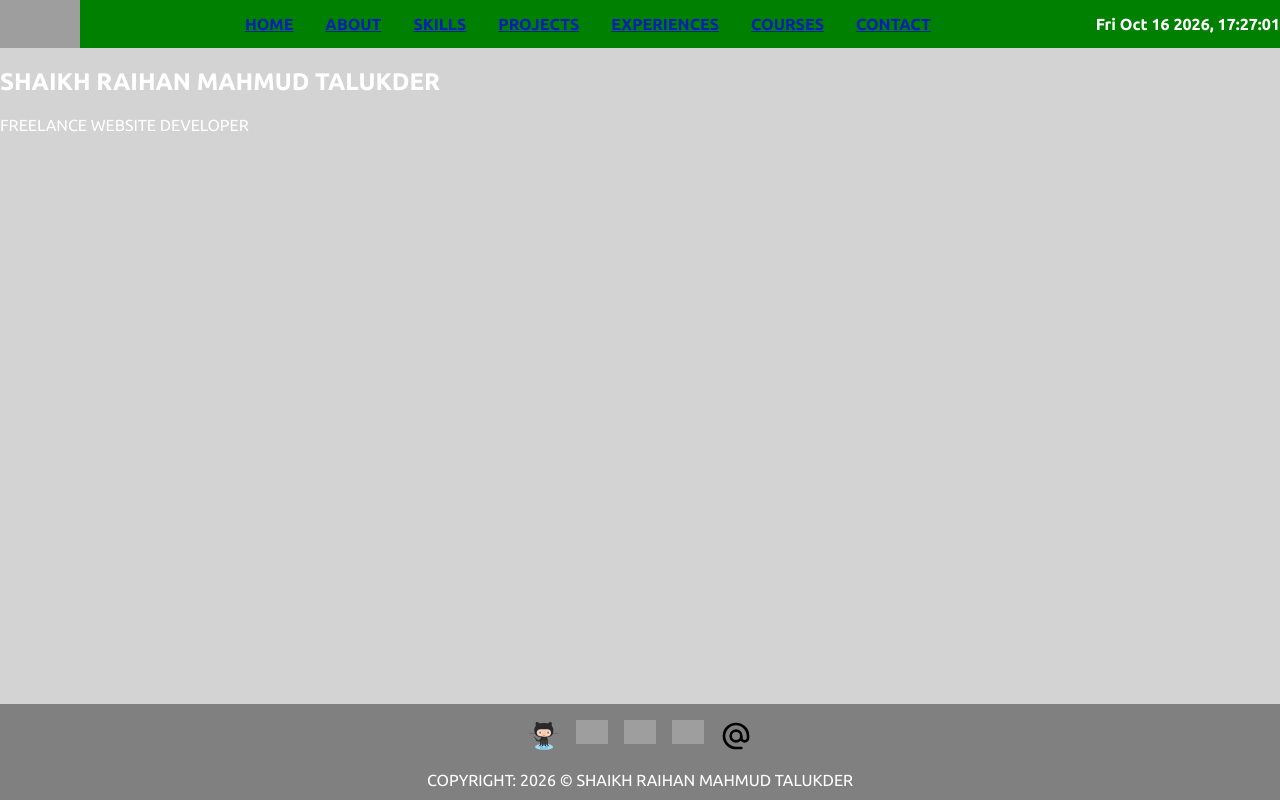
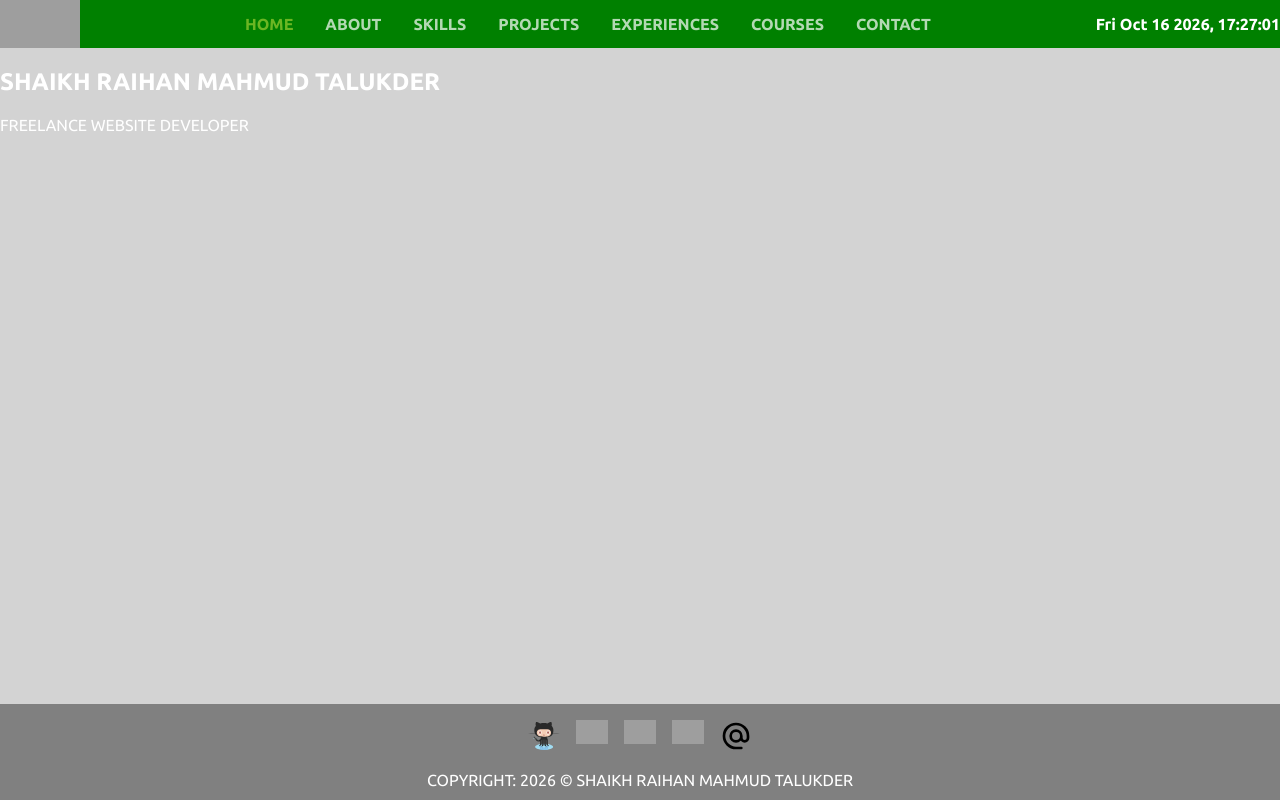
Before and after one commit to raihan-mahmud-talukder/portfolio, a React (Create React App) app: page / in a window 1280 px wide. Built offline with nearby package versions, Linux system fonts and the light colour scheme; grey boxes are pictures that could not be loaded.

Commit message:
navbar style

```diff
--- a/public/styles/header.css
+++ b/public/styles/header.css
@@ -26,7 +26,7 @@ header ul li {
     cursor: pointer;
     text-transform: uppercase;
     font-weight: bold;
-    opacity: 0.75;
+    opacity: 0.7;
 }
 
 header ul li:hover {
@@ -34,6 +34,15 @@ header ul li:hover {
     opacity: 1;
 }
 
+header ul li a {
+    text-decoration: none;
+    color: white;
+}
+
+a.active {
+    color: yellowgreen;
+}
+
 header span {
     display: flex;
     align-items: center;
```
